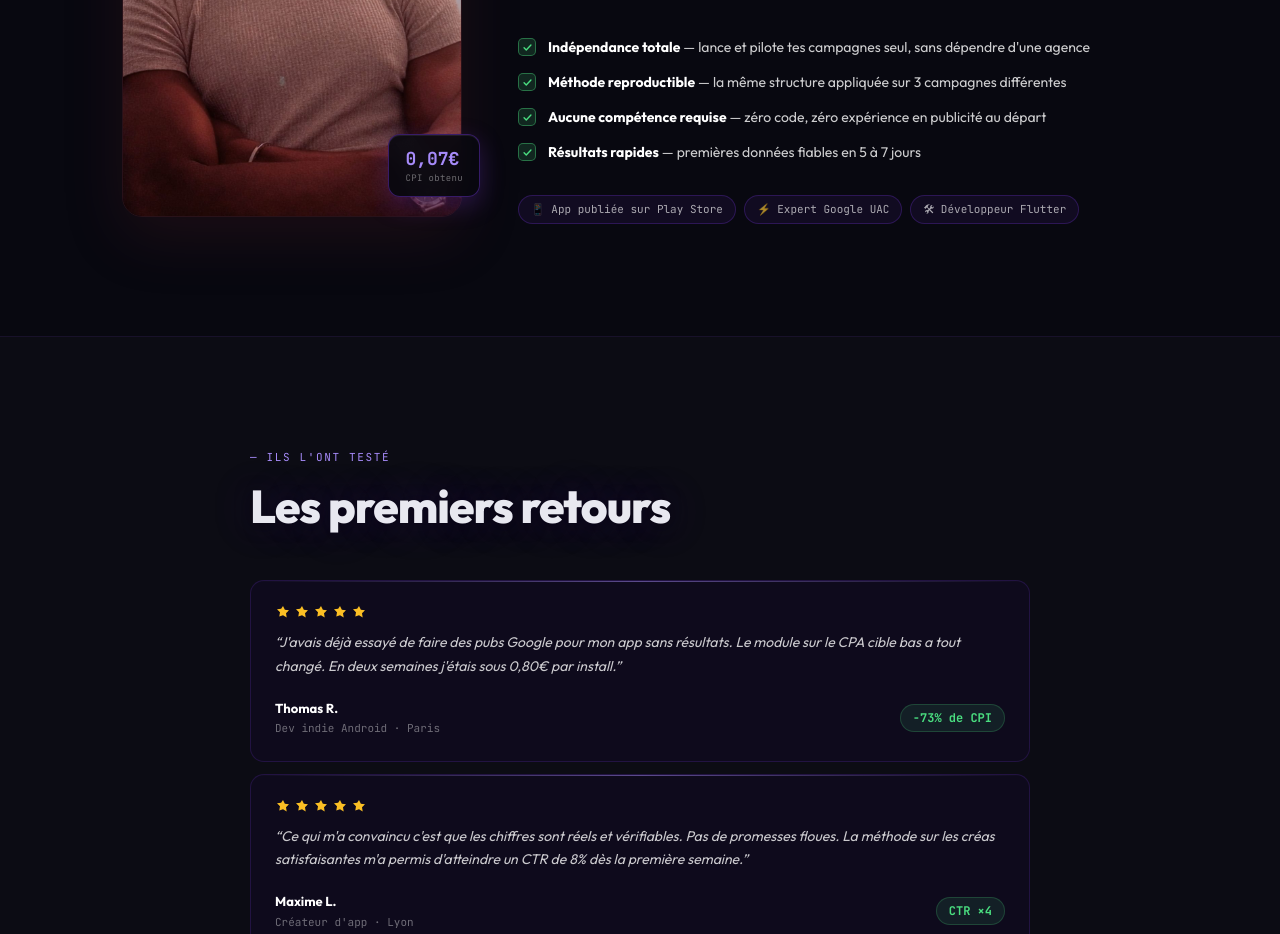
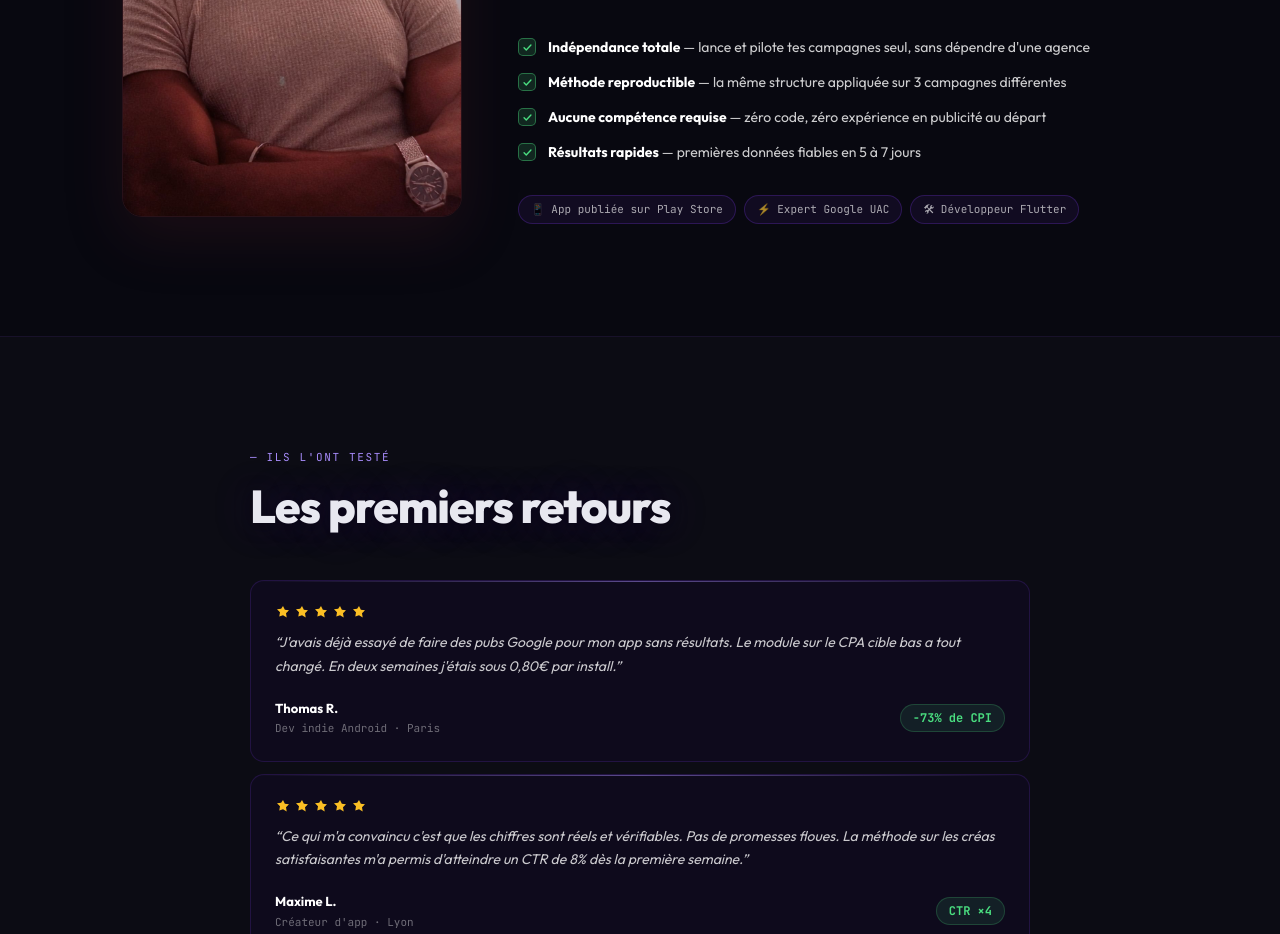
Before and after one commit to KING6CODE/formation-google-uac, a Next.js app: page / in a window 1280 px wide. Shown: the part 2540-3474 px from the top of the page. Built offline with nearby package versions, Linux system fonts and the light colour scheme.

Commit message:
Update LandingClient.tsx

```diff
--- a/app/LandingClient.tsx
+++ b/app/LandingClient.tsx
@@ -877,10 +877,6 @@ export default function LandingClient() {
                   alt="Alistair Passé-Coutrin"
                 />
               </div>
-              <div className="avatar-floating-badge" style={{ bottom: '20px', right: '-18px' }}>
-                <div style={{ fontSize: '18px', fontWeight: 800, color: '#a78bfa' }}>0,07€</div>
-                <div style={{ fontSize: '9px', color: 'rgba(255,255,255,0.4)', letterSpacing: '0.04em' }}>CPI obtenu</div>
-              </div>
             </div>
 
             <div style={{ flex: 1, minWidth: '300px' }}>
```
